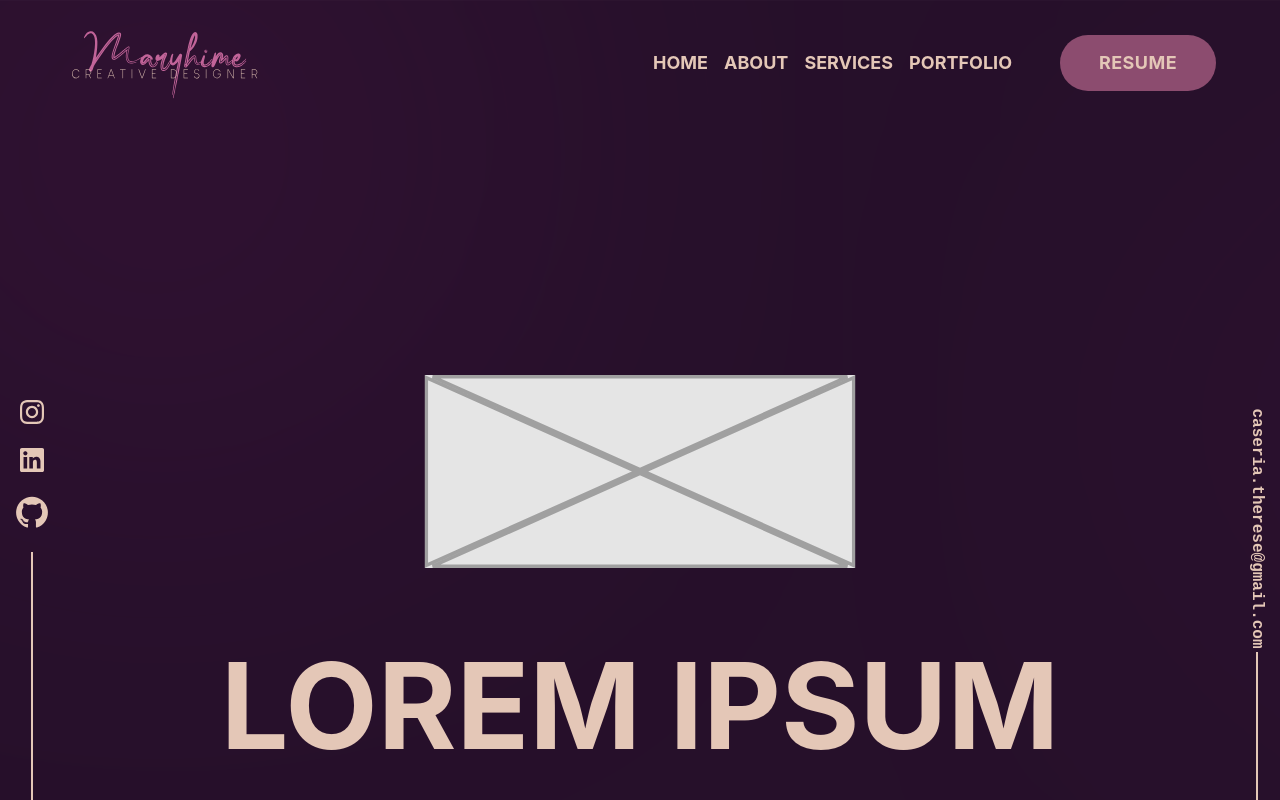
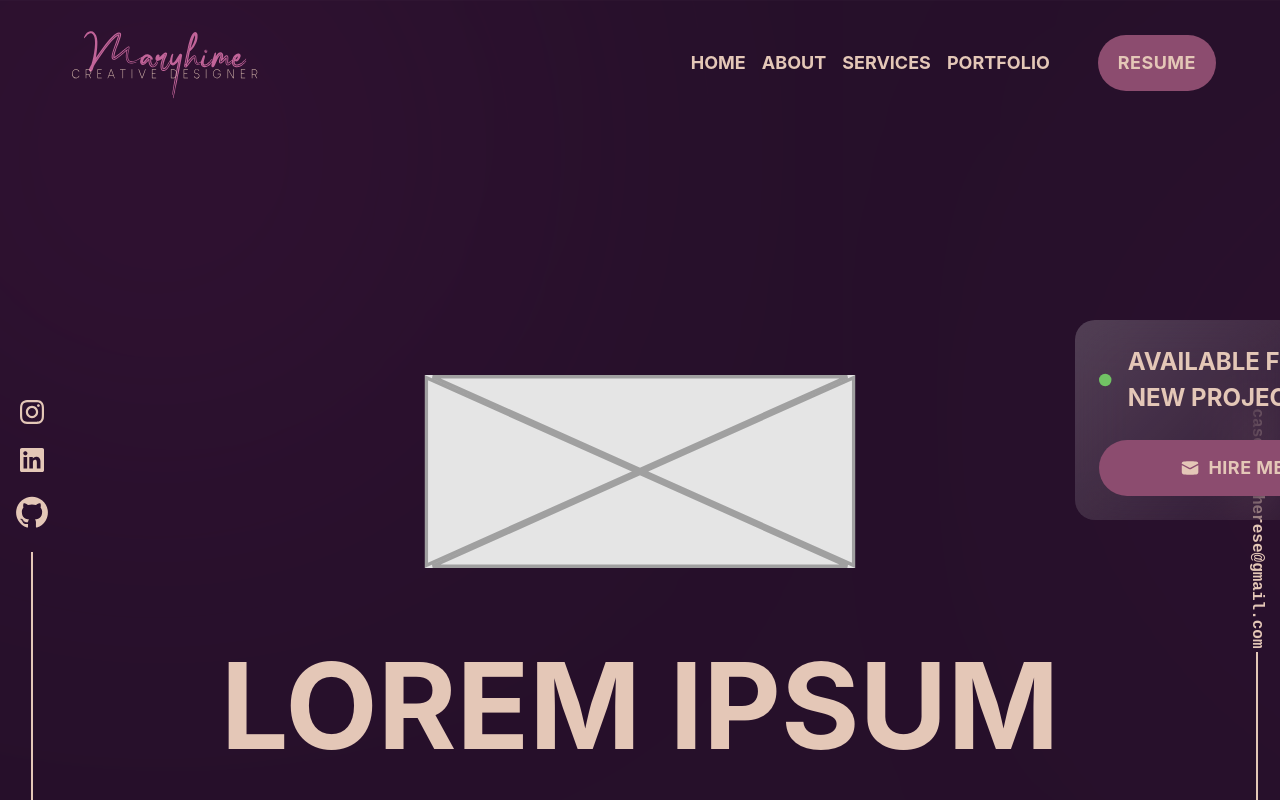
Before and after one commit to maryhime/portfolio, a React (Vite) app: page / in a window 1280 px wide. Shown: the top 800 px of the page. Built offline with nearby package versions, Linux system fonts and the light colour scheme.

Commit message:
#9 added floating window

```diff
--- /dev/null
+++ b/src/components/FloatingWindowComponent.jsx
@@ -0,0 +1,31 @@
+import React from 'react'
+import LinkComponent from './generic/LinkComponent'
+import FilledButtonComponent from './generic/FilledButtonComponent'
+import { ICONS } from '../utils/icons'
+
+const FloatingWindowComponent = () => {
+  return (
+    <div className='fixed w-fit left-[84%] top-80 z-20'>
+      {ICONS.map((value, index) =>
+      <img key={index} src={value['close-circle']} alt="close" className='absolute -top-3 left-[285px] z-20' />
+      )}
+      <div className="sticky top-0 left-full z-10 card backdrop-blur-[25px] font-inter text-text-color px-24 py-24 rounded-card flex flex-col w-[315px] gap-24">
+        <div className="flex flex-row gap-16 items-center">
+          <svg width="20" height="20" viewBox="0 0 20 20" fill="none" xmlns="http://www.w3.org/2000/svg">
+            <circle cx="10" cy="10" r="10" fill="#71C264" />
+          </svg>
+          <div className="text-text-color uppercase text-h5 text-[20px]">
+            Available for new projects
+          </div>
+
+
+        </div>
+        <LinkComponent><FilledButtonComponent text={'Hire Me'} hidden={false} /></LinkComponent>
+
+      </div>
+    </div>
+
+  )
+}
+
+export default FloatingWindowComponent
--- a/src/components/generic/FilledButtonComponent.jsx
+++ b/src/components/generic/FilledButtonComponent.jsx
@@ -1,19 +1,20 @@
 import React, { Fragment } from 'react'
 import { ICONS } from '../../utils/icons'
 
-const FilledButtonComponent = ({text, hidden=true}) => {
+const FilledButtonComponent = ({text, hidden=true ,width}) => {
   return (
-    <div className="flex flex-row bg-accent-1 px-20 rounded-button laptop:h-button phone:h-button-m items-center text-text-color uppercase w-[156px] justify-center gap-8 phone:text-btn-m laptop:text-btn-lg hover:bg-accent-2">
+    <div className={`flex flex-row bg-accent-1 px-20 rounded-button laptop:h-button phone:h-button-m items-center text-text-color uppercase  justify-center gap-8 phone:text-btn-m laptop:text-btn-lg hover:bg-accent-2 ${width}`}>
       {
       hidden ?  <div>
       {text}
     </div> : (<Fragment>
+
+      {ICONS.map((value, index) => (
+        <img key={index} src={`${value.message}`} className='phone:w-[20px] phone:h-[20px]' alt="" />
+      ))}
       <div>
         {text}
       </div>
-      {ICONS.map((value, index) => (
-        <img key={index} src={`${value.message}`} className='phone:w-[20px] phone:h-[20px]' alt="" />
-      ))}
     </Fragment>)
      }
     </div>
--- a/src/main.jsx
+++ b/src/main.jsx
@@ -2,9 +2,11 @@ import React, { Fragment } from 'react'
 import ReactDOM from 'react-dom/client'
 import './index.css'
 import { PAGES } from './routes'
+import FloatingWindowComponent from './components/FloatingWindowComponent'
 
 ReactDOM.createRoot(document.getElementById('root')).render(
   <React.StrictMode>
+    <FloatingWindowComponent/>
     <div className="bg-[url('/images/background.svg')] ] bg-no-repeat bg-cover h-screen w-screen overflow-x-hidden">
       {PAGES.map((value, index) =>
         <Fragment key={index} >
```
Also changed, not shown: public/icons/message.svg.
